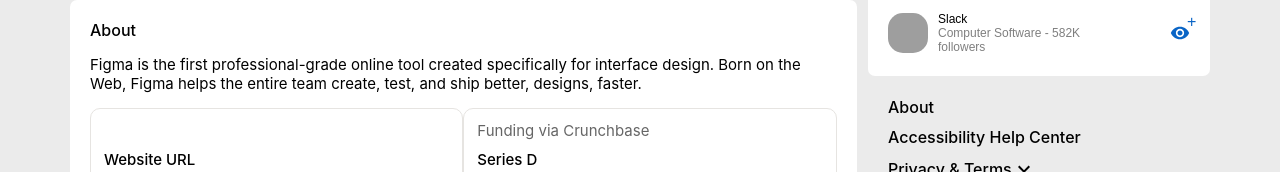
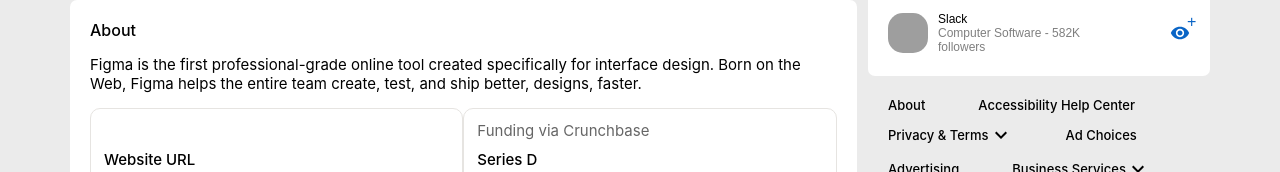
Before and after one commit to shanthanb/figma-design, a React (Create React App) app: page / in a window 1280 px wide. Shown: the part 628-800 px from the top of the page. Built offline with nearby package versions, Linux system fonts and the light colour scheme; grey boxes are pictures that could not be loaded.

Commit message:
Update Footer.module.scss

```diff
--- a/src/Components/MainContainer/Footer/Footer.module.scss
+++ b/src/Components/MainContainer/Footer/Footer.module.scss
@@ -11,6 +11,7 @@
             display: flex;
             align-items: center;
             font-weight: 500;
+            font-size: 13px
         }
 
     }
```
